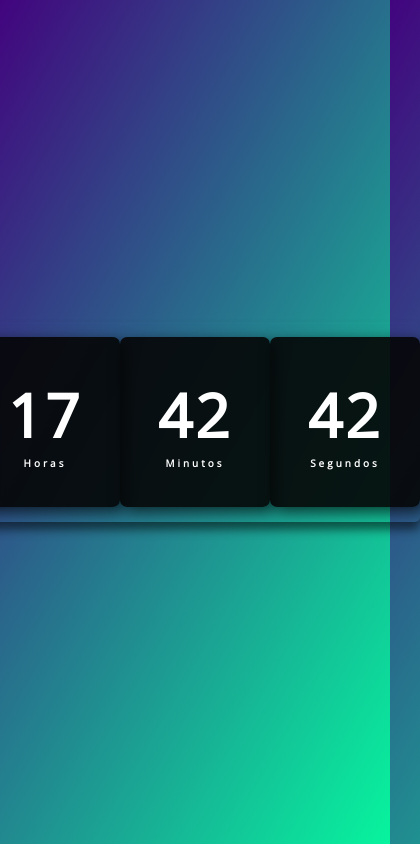
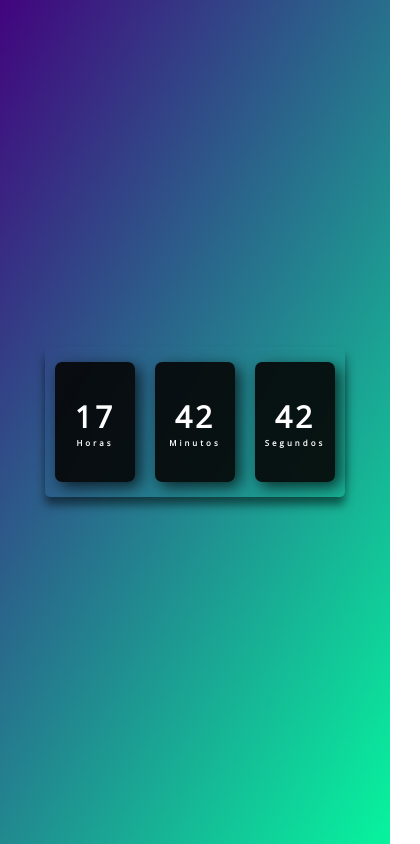
Before and after one commit to MatthewsBecker/relogio_digital, a plain HTML site: page index.html in a window 390 px wide. Shown: the whole page, 420 px wide, since content can reach past the window. Drawn offline with nearby package versions, Linux system fonts and the light colour scheme.

Commit message:
atualização

```diff
--- a/assets/css/style.css
+++ b/assets/css/style.css
@@ -47,3 +47,21 @@ body{
 .relogio span.tempo {
     font-size: 10px;
 }
+
+@media (max-width: 575.98px) {
+    .relogio {
+        height: 150px;
+        width: 300px;
+    }
+    .relogio div {
+        height: 120px;
+        width: 130px;
+        margin: 10px;
+    }
+    .relogio span{
+        font-size: 30px;
+    }
+    .relogio span.tempo {
+        font-size: 8px;
+    }
+}
```
